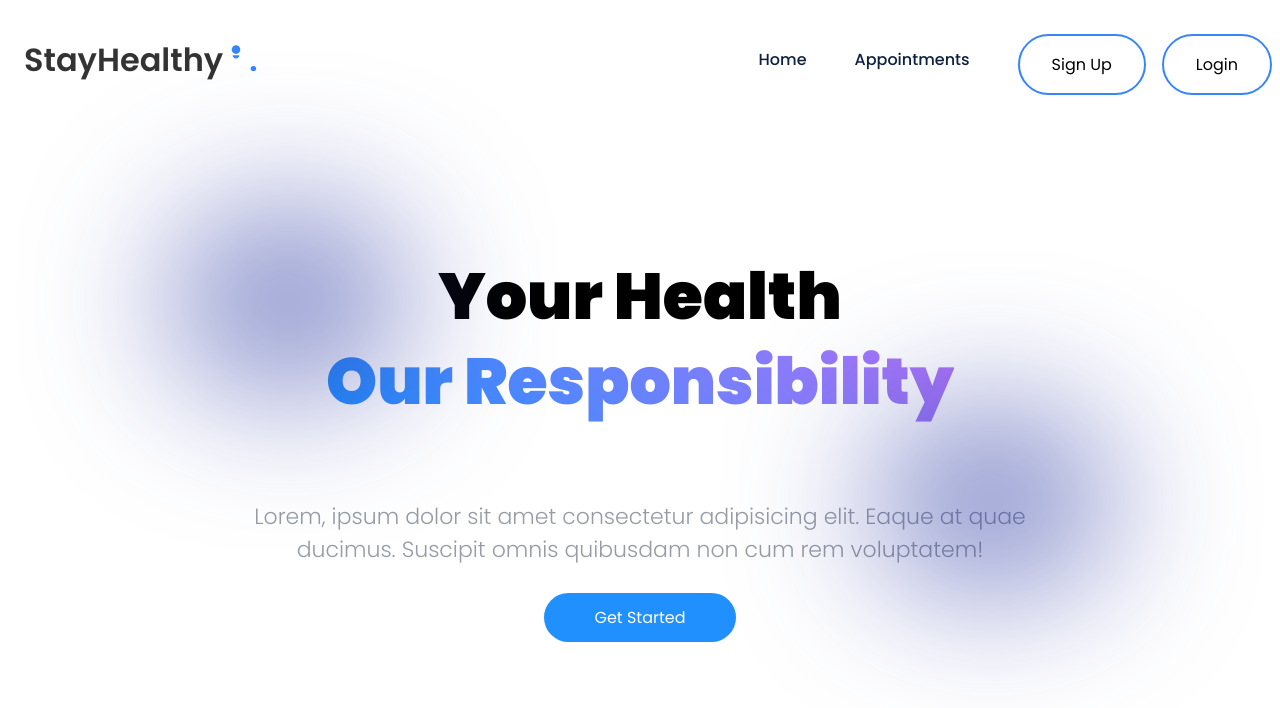
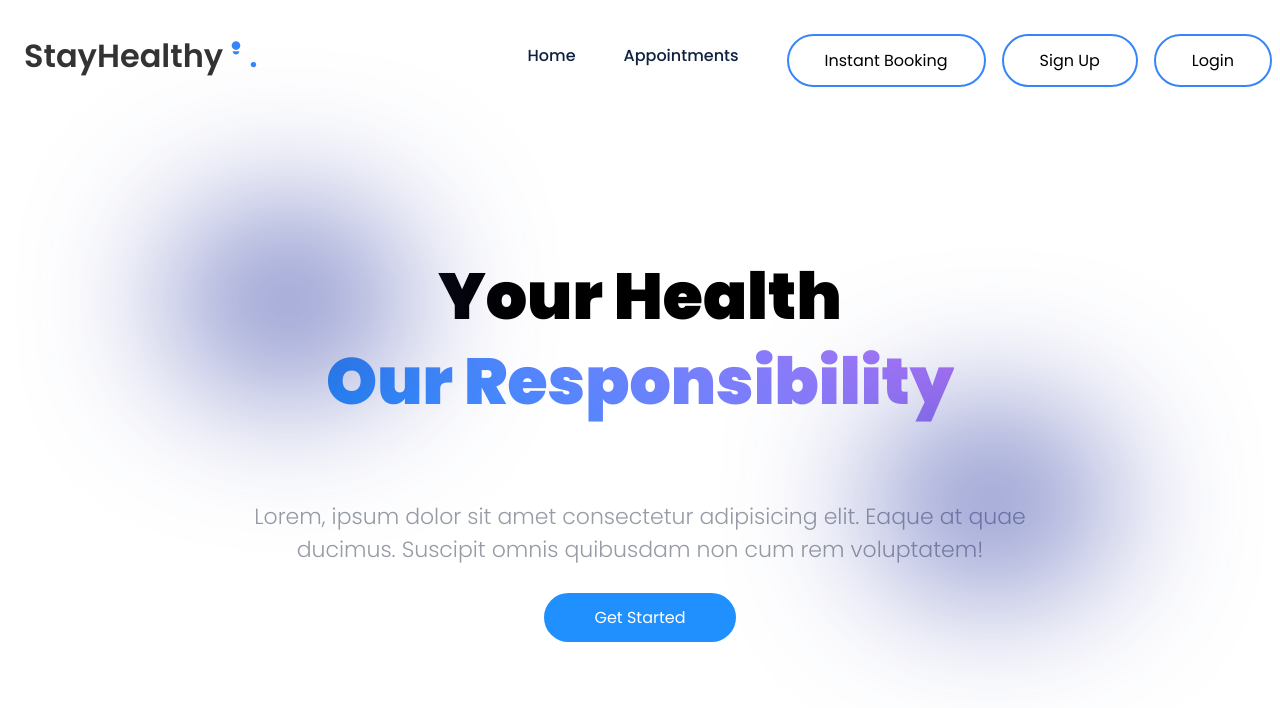
Before and after one commit to samiaahmed21/med_app, a React (Create React App) app: page / in a window 1280 px wide. Shown: the top 708 px of the page. Built offline with nearby package versions, Linux system fonts and the light colour scheme.

Commit message:
Integrated Instant Consultation with routing and Navbar link

```diff
--- a/src/App.js
+++ b/src/App.js
@@ -4,6 +4,7 @@
 import Landing_page from './Components/Landing_Page/Landing_page';
 import Sign_Up from './Components/Sign_Up/Sign_Up';
 import Login from './Components/Login/Login';
+import InstantConsultation from './Components/InstantConsultationBooking/InstantConsultation';
 
 function App() {
   return (
@@ -14,6 +15,7 @@
         <Route path="/" element={<Landing_page />} />
         <Route path="/signup" element={<Sign_Up />} />
         <Route path="/login" element={<Login />} />
+         <Route path="/instant-consultation" element={<InstantConsultation />} />
       </Routes>
     </BrowserRouter>
   );
--- a/src/Components/Navbar/Navbar.js
+++ b/src/Components/Navbar/Navbar.js
@@ -69,6 +69,11 @@
         <li className="link">
           <Link to="#">Appointments</Link>
         </li>
+        <li className="link">
+          <Link to="/instant-consultation">
+            <button className="btn1">Instant Booking</button>
+          </Link>
+        </li>
 
         {userName ? (
           <>
```
